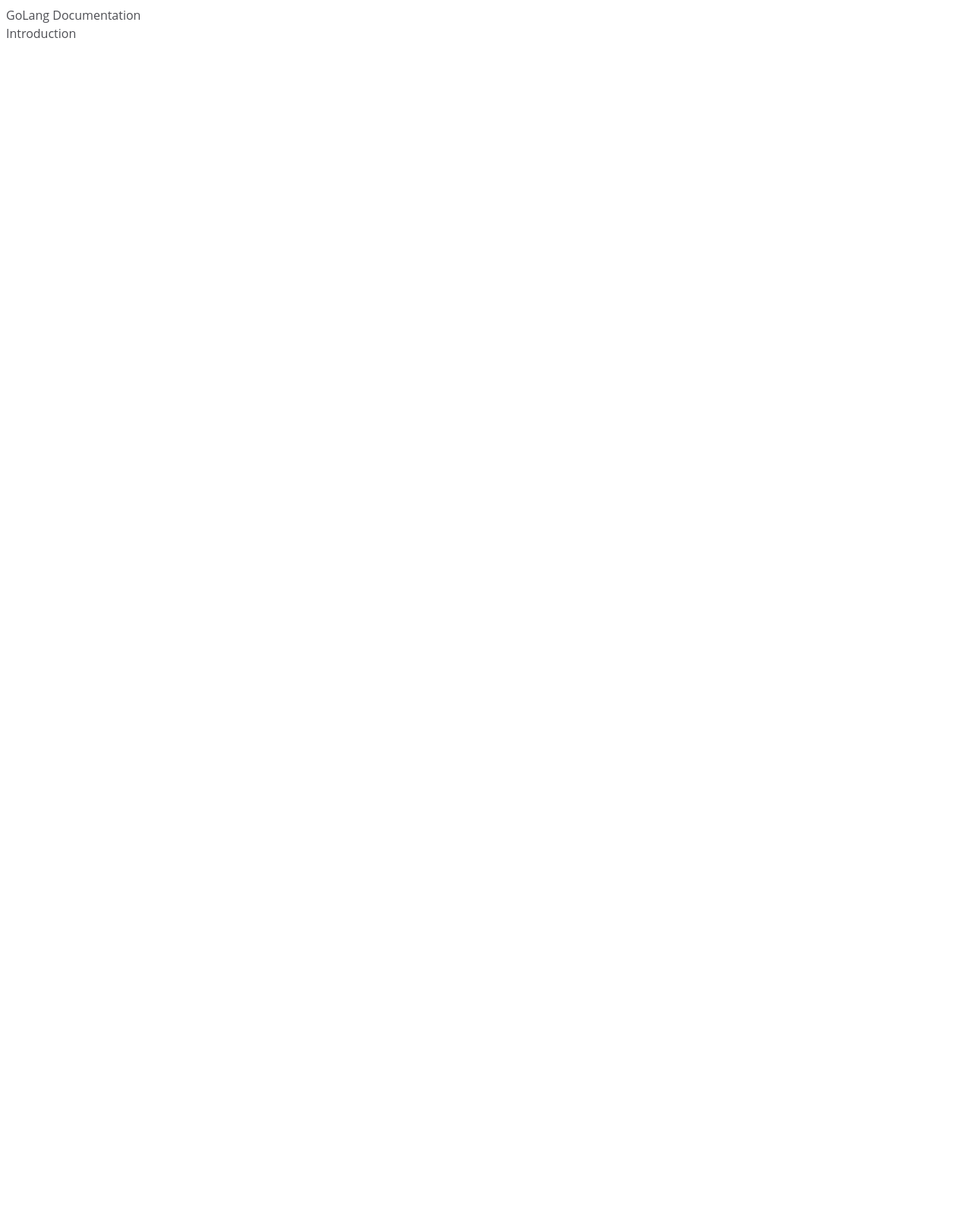
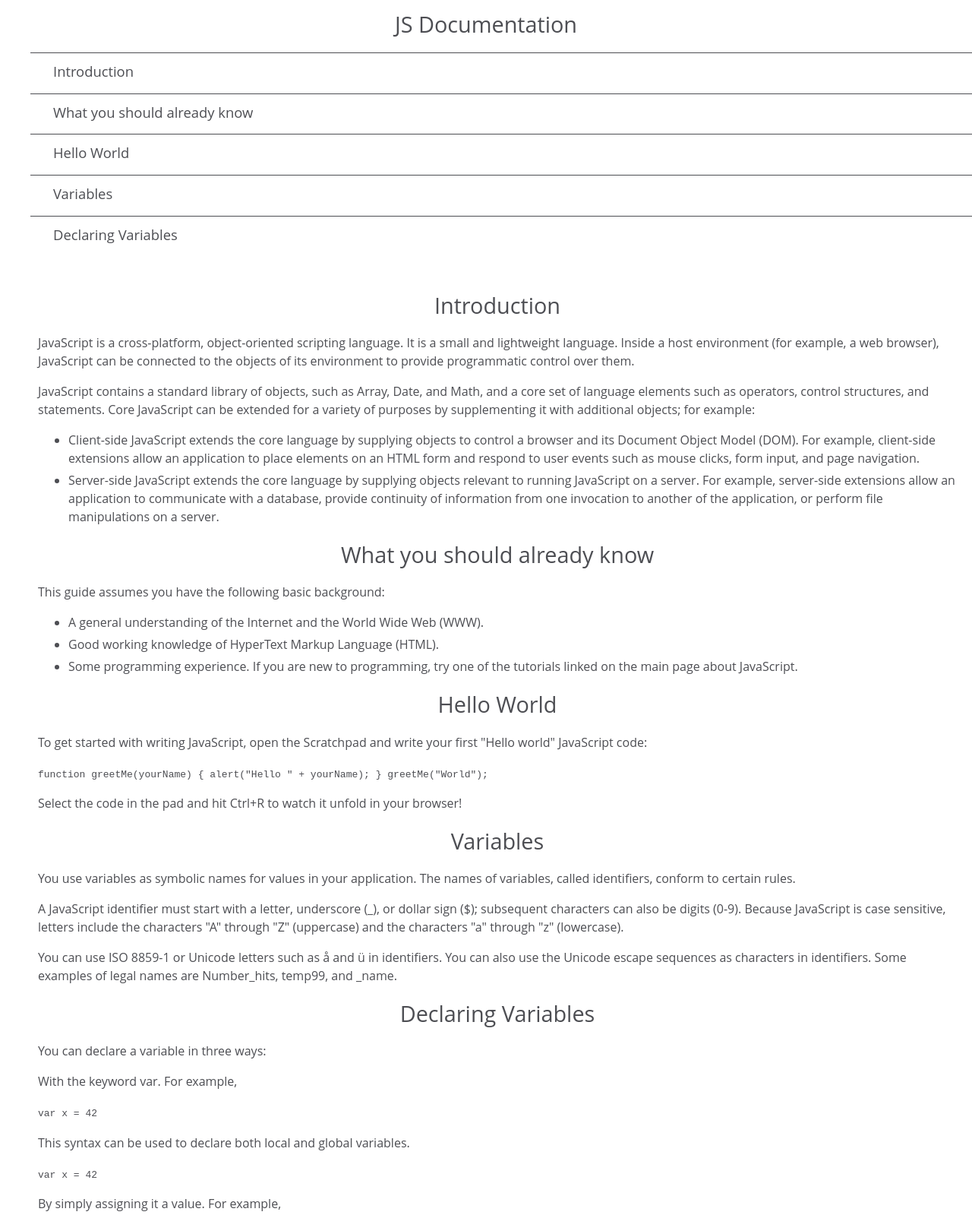
Before and after one commit to MunimIftikhar/freecodecamp-web-responsive-design, a plain HTML site: page Technical Documentation Page/index.html in a window 1280 px wide. Shown: the top 1599 px of the page at 76% size. Before the commit the page ends 800 px from the top, so only its background shows below. Drawn offline with Linux system fonts and the light colour scheme.

Commit message:
Updated Technical Documentation Page

```diff
--- a/Technical Documentation Page/index.html
+++ b/Technical Documentation Page/index.html
@@ -4,18 +4,111 @@
     <meta charset="UTF-8" />
     <meta name="viewport" content="width=device-width, initial-scale=1.0" />
     <meta name="description" content="freeCodeCamp Technical Documentation Page" />
-    <title>Tribute Page</title>
+    <title>JS Documentation</title>
     <link rel="stylesheet" href="styles.css" />
   </head>
   <body>
     <nav id="navbar">
-      <header>GoLang Documentation</header>
+      <header>JS Documentation</header>
+      <ul>
+        <li>
+          <a class="nav-link" href="#introduction">Introduction</a>
+        </li>
+        <li>
+          <a class="nav-link" href="#What_you_should_already_know">What you should already know</a>
+        </li>
+        <li>
+          <a class="nav-link" href="#hello_world">Hello World</a>
+        </li>
+        <li>
+          <a class="nav-link" href="#variables">Variables</a>
+        </li>
+        <li>
+          <a class="nav-link" href="#declaring_variables">Declaring Variables</a>
+        </li>
+      </ul>
     </nav>
     <main id="main-doc">
     <section class="main-section" id="introduction">
       <header>Introduction</header>
+      <article>
+      <p>JavaScript is a cross-platform, object-oriented scripting language. It is a small and lightweight language. Inside a host environment (for example, a web browser), JavaScript can be connected to the objects of its environment to provide programmatic control over them.</p>
+      <p>JavaScript contains a standard library of objects, such as Array, Date, and Math, and a core set of language elements such as operators, control structures, and statements. Core JavaScript can be extended for a variety of purposes by supplementing it with additional objects; for example:</p>
+      <ul>
+        <li>Client-side JavaScript extends the core language by supplying objects to control a browser and its Document Object Model (DOM). For example, client-side extensions allow an application to place elements on an HTML form and respond to user events such as mouse clicks, form input, and page navigation.</li>
+        <li>Server-side JavaScript extends the core language by supplying objects relevant to running JavaScript on a server. For example, server-side extensions allow an application to communicate with a database, provide continuity of information from one invocation to another of the application, or perform file manipulations on a server.</li>
+      </ul>
+      </article>
     </section>
+    <section class="main-section" id="What_you_should_already_know">
+      <header>What you should already know</header>
+      <article>
+        <p>
+          This guide assumes you have the following basic background:
+        </p>
+        <ul>
+          <li>
+            A general understanding of the Internet and the World Wide Web (WWW).
+          </li>
+          <li>
+            Good working knowledge of HyperText Markup Language (HTML).
+          </li>
+          <li>
+            Some programming experience. If you are new to programming, try one of the tutorials linked on the main page about JavaScript.
+          </li>
+        </ul>
+      </article>
+      </section>
+      <section class="main-section" id="hello_world">
+      <header>Hello World</header>
+      <article>
+        <p>
+          To get started with writing JavaScript, open the Scratchpad and write your first "Hello world" JavaScript code:
+        </p>
+        <code>
+          function greetMe(yourName) { alert("Hello " + yourName); }
 
+          greetMe("World");
+        </code>
+        <p>Select the code in the pad and hit Ctrl+R to watch it unfold in your browser!</p>
+      </article>
+      </section>
+      <section class="main-section" id="variables">
+      <header>Variables</header>
+      <article>
+        <p>
+          You use variables as symbolic names for values in your application. The names of variables, called identifiers, conform to certain rules.
+        </p>
+        <p>A JavaScript identifier must start with a letter, underscore (_), or dollar sign ($); subsequent characters can also be digits (0-9). Because JavaScript is case sensitive, letters include the characters "A" through "Z" (uppercase) and the characters "a" through "z" (lowercase).</p>
+        <p>You can use ISO 8859-1 or Unicode letters such as å and ü in identifiers. You can also use the Unicode escape sequences as characters in identifiers. Some examples of legal names are Number_hits, temp99, and _name.</p>
+      </article>
+      </section>
+            <section class="main-section" id="declaring_variables">
+      <header>Declaring Variables</header>
+      <article>
+        <p>
+          You can declare a variable in three ways:
+        </p>
+        <p>With the keyword var. For example,</p>
+        <code>
+          var x = 42
+        </code>
+        <p>This syntax can be used to declare both local and global variables.</p>
+        <code>
+          var x = 42
+        </code>
+        <p>By simply assigning it a value. For example,</p>
+        <code>
+          x = 42
+        </code>
+        <p>This always declares a global variable. It generates a strict JavaScript warning. You shouldn't use this variant.</p>
+        <p>With the keyword let. For example,</p>
+        <code>
+          let y = 13
+        </code>
+        <p>This syntax can be used to declare a block scope local variable. See Variable scope below.</p>
+      </article>
+      </section>
     <main>
   </body>
 </html>
--- a/Technical Documentation Page/styles.css
+++ b/Technical Documentation Page/styles.css
@@ -1,4 +1,15 @@
-#main{
+body {
+    font-family: 'Open Sans', Arial, sans-serif;
+    background-color: #ffffff;
+    line-height: 1.5;
+    min-width: 290px;
+    color: #4d4e53;
+    margin: 0px;
+    padding: 0px;
+    display: block;
+}
+
+#main-doc{
     position: absolute;
     margin-left: 310px;
     padding: 20px;
@@ -9,10 +20,64 @@ main {
     display: block;
 }
 
-body {
-    font-family: 'Open Sans', Arial, sans-serif;
-    background-color: #ffffff;
-    line-height: 1.5;
+li{
+  margin-top: 5px;
+}
+
+#navbar{
+    padding-left: 0px;
+    margin-left: 0px;
+    position: fixed;
     min-width: 290px;
+    top: 0px;
+    left: 0px;
+    width: 300px;
+    height: 100%;
+    border-right: solid;
+    border-color: rgba(0, 22, 22, 0.4);
+}
+
+nav{
+  display: block;
+  margin: 0px;
+}
+
+.nav-link{
+  font-size: 1.15rem;
+  font-weight: none;
+  color: inherit;
+}
+
+#navbar li {
     color: #4d4e53;
+    border-top: 1px solid;
+    list-style: none;
+    position: relative;
+    width: 100%;
 }
+
+header{
+  position: relative;
+  text-align: center;
+  font-size: 1.8rem;
+  margin: 10px
+}
+
+#navbar a {
+    display: block;
+    padding: 10px 30px;
+    color: #4d4e53;
+    text-decoration: none;
+    cursor: pointer;
+}
+
+@media (min-width: 200px) {
+  #navbar{
+    width: 100%;
+    height: 80%;
+  }
+  #main-doc{
+    margin-top: 350px;
+    margin-left: 30px;
+  }
+}
```
